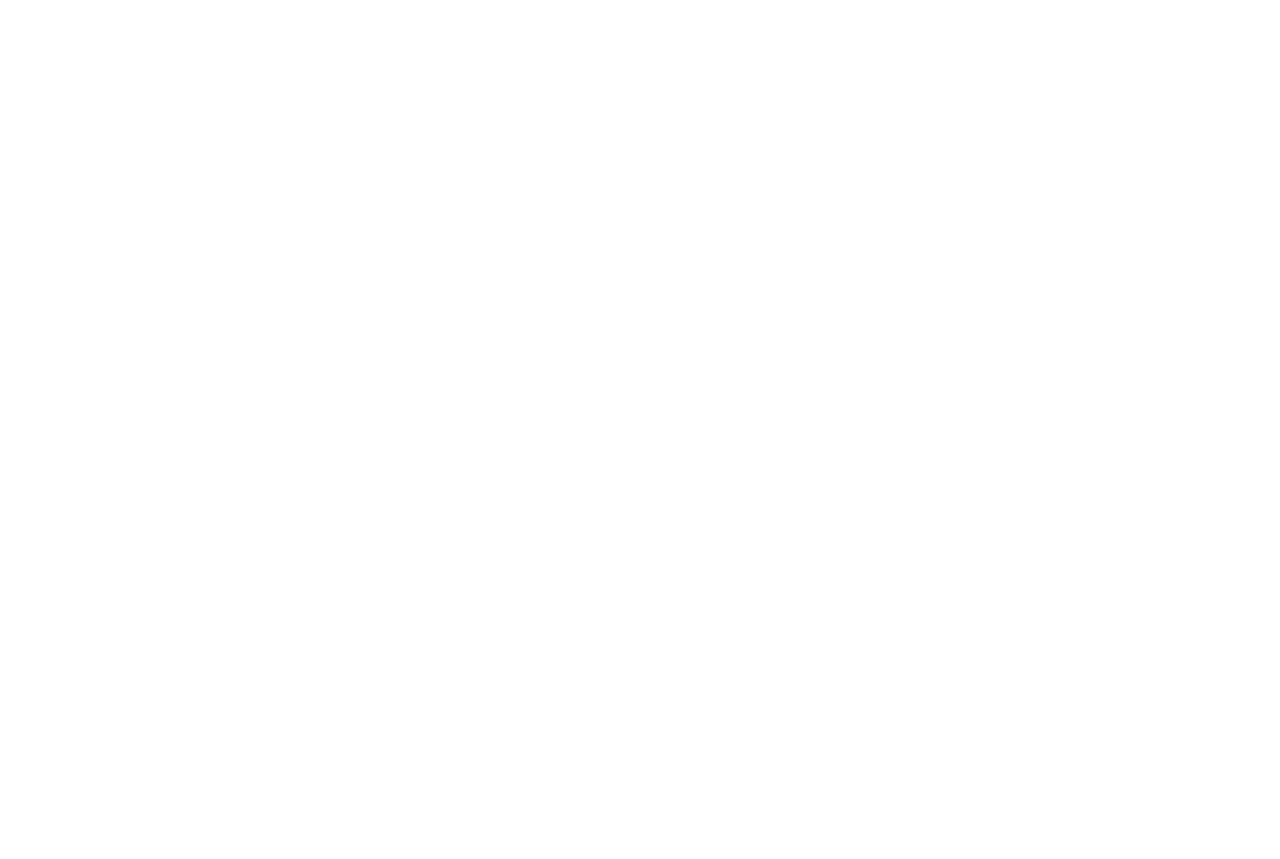
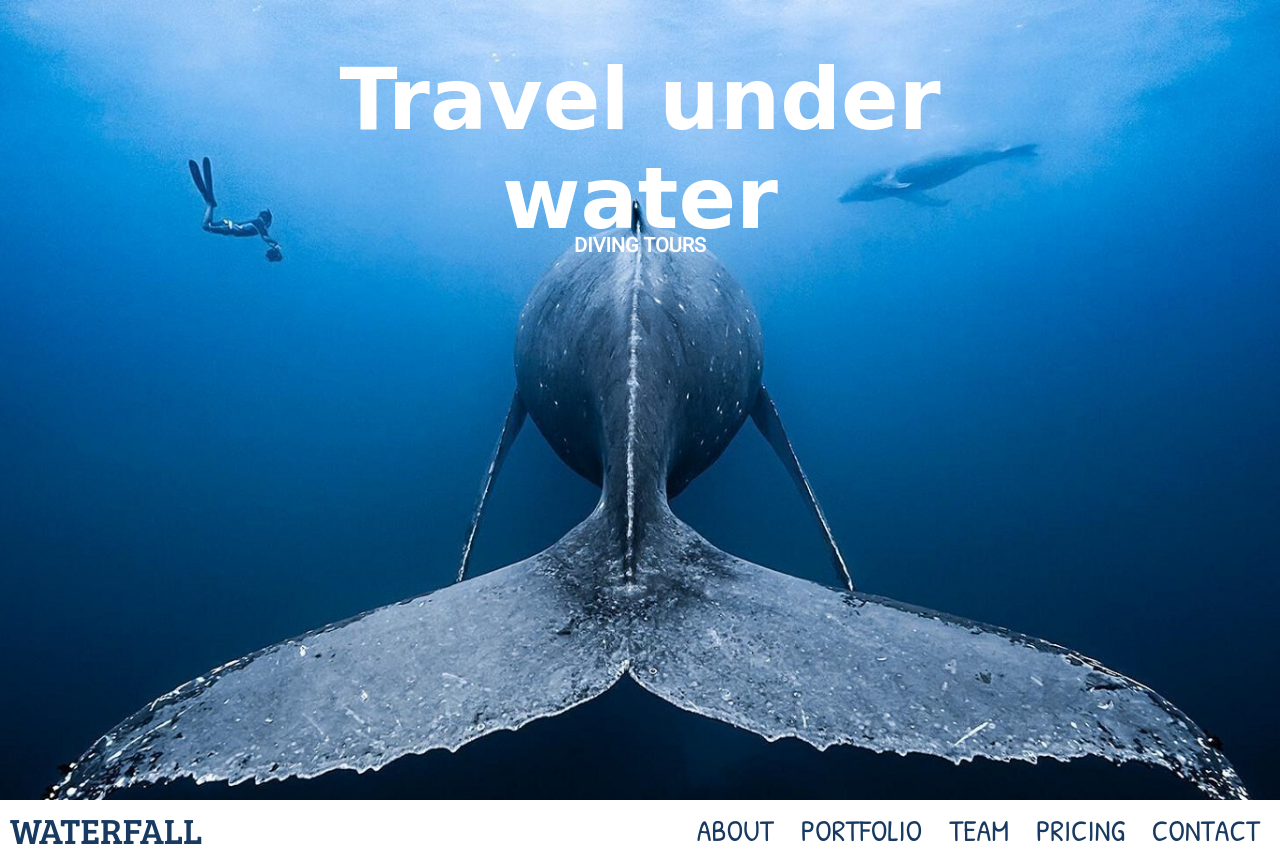
Before and after one commit to thediankina/lab-frontend, a plain HTML site: page index.html in a window 1280 px wide. Before the commit the page ends 800 px from the top, so only its background shows below. Drawn offline with Linux system fonts and the light colour scheme; a web font is replaced by a local one.

```diff
--- a/css/main.css
+++ b/css/main.css
@@ -0,0 +1,95 @@
+body {
+    margin: 0;
+    font-family: 'Oxygen', sans-serif;
+
+    font-size: 30px;
+    color: #183A60;
+}
+
+*,
+*:before,
+*:after {
+    box-sizing: border-box;
+}
+
+h1, h2 {
+    margin: 0;
+}
+
+/* container */
+.container {
+    width: 100%;
+    max-width: 1300px;
+    margin: 0 auto;
+}
+
+/* intro */
+.intro {
+    display: flex;
+    flex-direction: column;
+    width: 100%;
+    height: 100vh;
+
+    background: url(../images/underwater.jpg) center no-repeat;
+    background-size: cover;
+}
+
+.intro__inner {
+    width: 100%;
+    max-width: 800px;
+    margin: 50px auto 0;
+    text-align: center;
+
+    color: white;
+}
+
+.intro__title {
+    font-family: 'Sedgwick Ave', cursive;
+    font-size: 85px;
+    font-weight: 700;
+}
+
+.intro__suptitle {
+    font-family: 'Roboto', sans-serif;
+    font-size: 20px;
+
+    margin: -15px auto 0;
+    text-transform: uppercase;
+}
+
+/* header */
+.header {
+    width: 100%;
+    margin: 5px auto;
+}
+
+.header__inner {
+    display: flex;
+    justify-content: space-between;
+    align-items: center;
+    margin: 0 10px auto;
+}
+
+.header__logo {
+    font-family: 'Bree Serif', serif;
+    text-transform: uppercase;
+    font-weight: 200;
+    font-size: 36px;
+
+    color: #183A60;
+}
+
+/* nav */
+.nav {
+    text-transform: uppercase;
+    font-family: 'Patrick Hand', cursive;
+}
+
+.nav__link {
+    display: inline-block;
+    vertical-align: top;
+    margin: 0 10px;
+
+    text-decoration: none;
+    color: #183A60;
+}
--- a/index.html
+++ b/index.html
@@ -1,7 +1,33 @@
-<html lang="ru">
+<!DOCTYPE html>
+<html lang="en">
+<head>
+    <meta charset="UTF-8">
+    <link rel="stylesheet" href="css/main.css">
+    <link href="https://fonts.googleapis.com/css2?family=Bree+Serif&family=Oxygen:wght@400;700&family=Patrick+Hand&family=Roboto&family=Sedgwick+Ave&display=swap" rel="stylesheet">
+    <title>Diving club</title>
+</head>
 <body>
-<header></header>
-<main></main>
-<footer></footer>
+<div class="intro">
+    <div class="container">
+        <div class="intro__inner">
+            <h1 class="intro__title">Travel under water</h1>
+            <h2 class="intro__suptitle">Diving tours</h2>
+        </div>
+    </div>
+</div>
 </body>
+<header class="header">
+    <div class="container">
+        <div class="header__inner">
+            <div class="header__logo">Waterfall</div>
+            <nav class="nav">
+                <a class="nav__link" href="#">About</a>
+                <a class="nav__link" href="#">Portfolio</a>
+                <a class="nav__link" href="#">Team</a>
+                <a class="nav__link" href="#">Pricing</a>
+                <a class="nav__link" href="#">Contact</a>
+            </nav>
+        </div>
+    </div>
+</header>
 </html>
```
Also changed, not shown: images/underwater.jpg (added).
